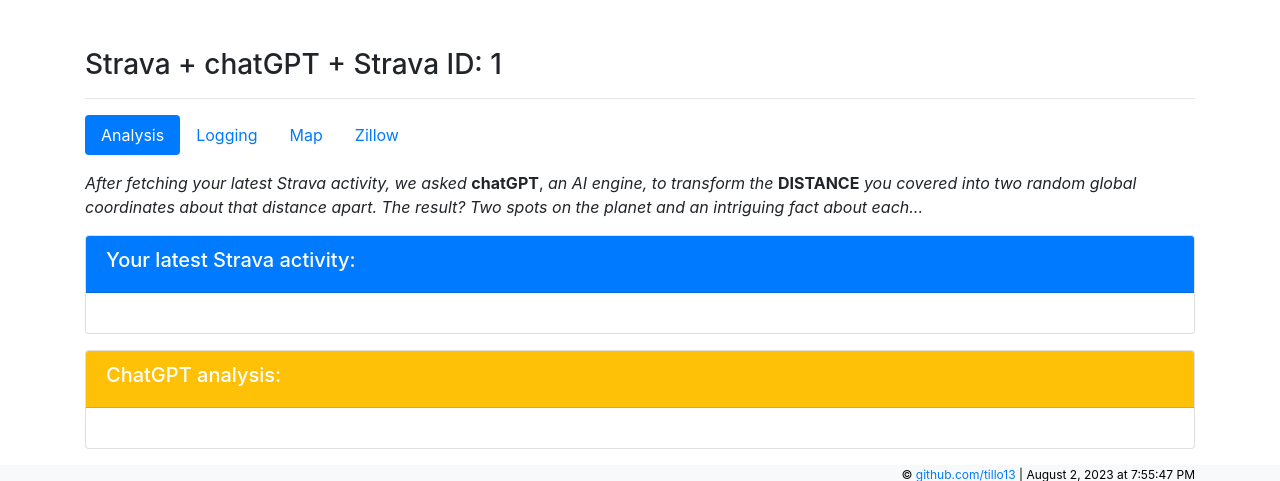
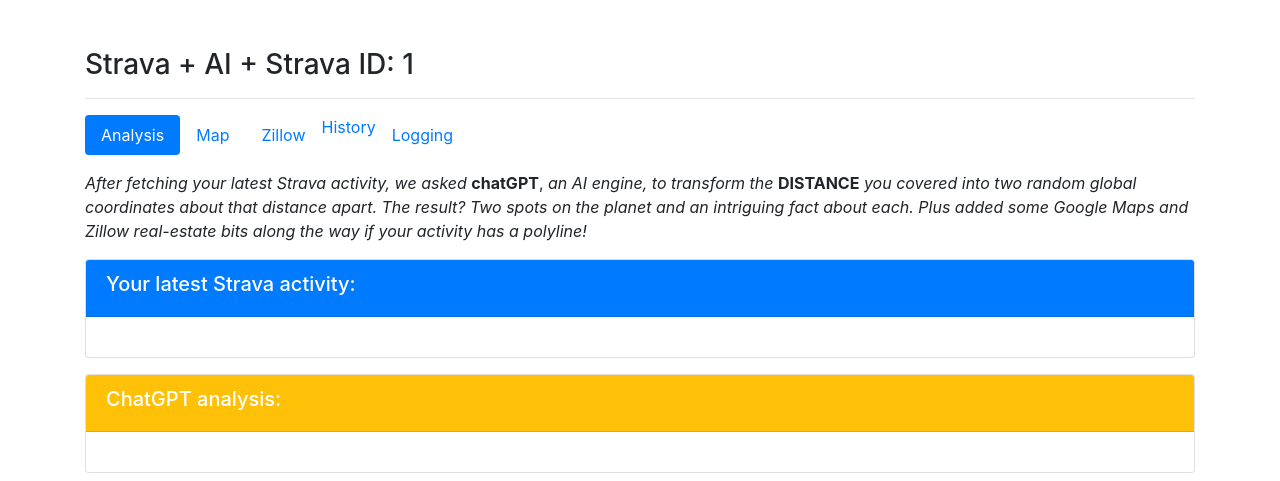
Before and after one commit to tillo13/gcp-strava, a Flask app: template templates/response.html in a window 1280 px wide. Shown: the part 44-525 px from the top of the page. Run offline with Flask 2, Linux system fonts and the light colour scheme; the template is opened without the code that fills it: most values are stand-ins (such as "Sample title", 1, 10 or a date in 2020); some libraries are stand-ins or nearby versions.

Commit message:
added history tab

```diff
--- a/main.py
+++ b/main.py
@@ -52,6 +52,32 @@
 def map(map_name):
     return send_from_directory('/tmp', map_name)
 
+@app.route('/history')
+def history():
+
+  print("Before get_activities call, set activities to blank...")
+  activities = []
+  print("Attempt to get access token...")
+  access_token = session.get('access_token')
+  if access_token is None:
+    print("No access token found in session")
+    return redirect('/')
+  print("Access token:", access_token)
+
+  try:
+    print("Before get_activities call, set activities to blank...")
+    activities = []
+    activities = strava_utils.get_activities(session['access_token'], 50)
+  except Exception as e:
+      print("Error getting activities from strava_util /history path: ", e)
+  print("After get_activities call...")
+
+  activity_ids = [activity['id'] for activity in activities]
+
+  logger.info(f"Fetched {len(activity_ids)} activity IDs: {activity_ids}")
+  logger.info(f"Rendering with activity_ids: {activity_ids}")
+  return render_template('history.html', activity_ids=activity_ids)
+
 # Home endpoint to serve the login link for Strava
 @app.route('/', methods=['GET', 'POST'])
 def home():
@@ -61,6 +87,7 @@
 
     if request.method == 'POST':
         model_choice = request.form.get('model_choice')
+        logger.info(f"Model choice: {model_choice}")
         return redirect(f'/login?model_choice={model_choice}')
 
     # We use Jinja2's templating engine which comes with Flask.
@@ -152,6 +179,7 @@
     model_choice=request.args.get('model_choice')
     strava_time = 0  # Initialize strava_time
     db_time = 0  # Initialize db_time
+    zillow_time = 0 # Initialize zillow_time
     #this is just the default messages on the response.html page
     messages = []
     #set values to put in the "logging tab"
@@ -235,7 +263,7 @@
         strava_time = strava_auth_end - strava_auth_start
 
         # Attempt to save tokens and user details in database
-        logging_messages.append('6. Query Database: Attempting...')
+        logging_messages.append('6. Query GCP Postgres: Attempting...')
 
         # Timestamp before database process starts
         db_start = time.time()
@@ -254,11 +282,12 @@
             db_end = time.time()
             # Store DB operation time in a variable.
             db_time = db_end - db_start
-            logging_messages.append(f'7. Save to Database: Success! pk_id = {pk_id}, and total_refresh_checks={total_refresh_checks}')
+            logging_messages.append(f'7. Save to GCP Database: Success! pk_id = {pk_id}, and total_refresh_checks={total_refresh_checks}')
 
             # fetch the activities
             try:
-                activities = strava_utils.get_activities(access_token)
+                #for this first query, just get the latest 1
+                activities = strava_utils.get_activities(access_token,1)
             except Exception as e:
                 # Handle any exceptions that arise from fetching the activities
                 messages.append(f"Error occurred while fetching activities: {str(e)}")
@@ -292,9 +321,16 @@
 
             # Prepare the HTML and Bootstrap template
             map_file = None
+            # Timestamp before Zillow process starts
+            zillow_start = time.time()
+
             zillow_return_1 = None
             zillow_return_2 = None
             try:
+                #generate the google map file:
+                map_file, _ = generate_map(summary_polyline)
+
+                #generate the zillow lists
                 zillow_return_1 = get_zillow_info_1(ZILLOW_SERVER_TOKEN, summary_polyline)
                 zillow_return_2 = get_zillow_info_2(ZILLOW_SERVER_TOKEN, summary_polyline)
                 session['zillow_return_1'] = zillow_return_1
@@ -305,6 +341,12 @@
 
             app.logger.info(f"zillow_return_1: {zillow_return_1}")
             app.logger.info(f"zillow_return_2: {zillow_return_2}")
+
+            # Timestamp right after Zillow process
+            zillow_end = time.time()
+            zillow_time = zillow_end - zillow_start
+            logging_messages.append(f'8. Query Zillow: Success! (Zillow process took {zillow_time} seconds)')
+
             return render_template('response.html', messages=messages, logging_messages=logging_messages, activities=activities, activity_id=activity_id, summary_polyline=summary_polyline, map_file=map_file, zillow_return_1=zillow_return_1, zillow_return_2=zillow_return_2)
 
     except requests.exceptions.Timeout:
@@ -331,6 +373,7 @@
                 f'Strava: {round(strava_time, 3)} seconds.',
                 f'Google Cloud SQL: {round(db_time, 3)} seconds.',
                 f'OpenAI/ChatGPT: {round(chatgpt_time, 3)} seconds.',
+                f'Zillow: {round(zillow_time, 3)} seconds.',
                 f'Total time: {round(time.time() - start_time, 3)} seconds.',
             ]
 
--- a/templates/about.html
+++ b/templates/about.html
@@ -32,6 +32,6 @@
 
 <h3>The Source Code and More</h3>
 
-<p>If you're interested in diving even deeper into how this application works, the full codebase is documented and available on <a href="https://github.com/tillo13/gcp-strava" target="_blank">GitHub</a>. If you have questions or suggestions on next steps, don't hesitate to create an issue or a pull request – your contributions are welcome!</p>
+<p>If you're interested in diving even deeper into how this application works, the full codebase is documented and available on <a href="https://github.com/tillo13/gcp-strava" target="_blank">my gcp-strava Github folder</a>. If you have questions or suggestions on next steps, don't hesitate to create an issue or a pull request – your contributions are welcome!</p>
 
 {% endblock %}
--- a/templates/default.html
+++ b/templates/default.html
@@ -76,5 +76,6 @@
 <script src="https://code.jquery.com/jquery-3.2.1.slim.min.js"></script>
 <script src="https://cdnjs.cloudflare.com/ajax/libs/popper.js/1.12.9/umd/popper.min.js"></script>
 <script src="https://maxcdn.bootstrapcdn.com/bootstrap/4.0.0/js/bootstrap.min.js"></script>
+
 </body>
 </html>
--- /dev/null
+++ b/templates/history.html
@@ -0,0 +1,6 @@
+{% extends "default.html" %}
+
+{% block content %}
+    <h3>Recent Activity IDs</h3>
+    <pre>{{ activity_ids }}</pre>
+{% endblock %}
--- a/templates/home.html
+++ b/templates/home.html
@@ -1,7 +1,7 @@
 {% extends "default.html" %}
 
 {% block content %}
-  <h3>Strava + ChatGPT</h3>
+  <h3>Strava + AI</h3>
 
   <!-- If user is authenticated, show success message and Revoke access button otherwise show Connect button and more options. -->
   {% if 'authenticated' in session and session['authenticated'] %}
--- a/templates/profile.html
+++ b/templates/profile.html
@@ -22,7 +22,7 @@
                 <a class="nav-link active" id="profile-tab" data-toggle="pill" href="#profile" role="tab" aria-controls="profile" aria-selected="true">Profile</a>
             </li>
             <li class="nav-item" role="presentation">
-                <a class="nav-link" id="activity-tab" data-toggle="pill" href="#activity" role="tab" aria-controls="activity" aria-selected="false">Activity</a>
+                <a class="nav-link" id="stats-tab" data-toggle="pill" href="#stats" role="tab" aria-controls="stats" aria-selected="false">Stats</a>
             </li>
             <li class="nav-item" role="presentation">
                 <a class="nav-link" id="equipment-tab" data-toggle="pill" href="#equipment" role="tab" aria-controls="equipment" aria-selected="false">Equipment</a>
@@ -48,10 +48,10 @@
                     </div>
                 </div>
             </div>
-            <div class="tab-pane fade" id="activity" role="tabpanel" aria-labelledby="activity-tab">
+            <div class="tab-pane fade" id="stats" role="tabpanel" aria-labelledby="stats-tab">
                 <div class="card mb-3">
                     <div class="card-header bg-lightorange text-white">
-                        <h5>Activity Information:</h5>
+                        <h5>stats Information:</h5>
                     </div>
                     <div class="card-body">
                         <p><strong>Blocked:</strong> {{ 'Yes' if profile.blocked else 'No' }}</p>
--- a/templates/response.html
+++ b/templates/response.html
@@ -1,7 +1,7 @@
 {% extends "default.html" %}
 
 {% block content %}
-    <h3>Strava + chatGPT + Strava ID: {{activity_id}}</h3>
+    <h3>Strava + AI + Strava ID: {{activity_id}}</h3>
 
     <hr />
     <ul class="nav nav-pills mb-3" id="pills-tab" role="tablist">
@@ -9,13 +9,16 @@
             <a class="nav-link active" id="analysis-tab" data-toggle="pill" href="#analysis" role="tab" aria-controls="analysis" aria-selected="true">Analysis</a>
         </li>
         <li class="nav-item" role="presentation">
-            <a class="nav-link" id="logging-tab" data-toggle="pill" href="#logging" role="tab" aria-controls="logging" aria-selected="false">Logging</a>
-        </li>
-        <li class="nav-item" role="presentation">
             <a class="nav-link" id="map-tab" data-toggle="pill" href="#map" role="tab" aria-controls="map" aria-selected="false">Map</a>
         </li>
         <li class="nav-item" role="presentation">
             <a class="nav-link" id="zillow-tab" data-toggle="pill" href="#zillow" role="tab" aria-controls="zillow" aria-selected="false">Zillow</a>
+        </li>
+        <li class="nav-item" role="presentation">
+            <a href="/history">History</a>
+        </li>
+        <li class="nav-item" role="presentation">
+            <a class="nav-link" id="logging-tab" data-toggle="pill" href="#logging" role="tab" aria-controls="logging" aria-selected="false">Logging</a>
         </li>
     </ul>
     <div class="tab-content" id="pills-tabContent">
@@ -24,7 +27,7 @@
 
             <!-- Welcome message -->
             <div class="mb-3">
-                <p><em>After fetching your latest Strava activity, we asked</em> <strong>chatGPT</strong>, <em>an AI engine, to transform the</em> <strong>DISTANCE</strong> <em>you covered into two random global coordinates about that distance apart. The result? Two spots on the planet and an intriguing fact about each...</em></p>
+                <p><em>After fetching your latest Strava activity, we asked</em> <strong>chatGPT</strong>, <em>an AI engine, to transform the</em> <strong>DISTANCE</strong> <em>you covered into two random global coordinates about that distance apart. The result? Two spots on the planet and an intriguing fact about each.  Plus added some Google Maps and Zillow real-estate bits along the way if your activity has a polyline!</em></p>
             </div>
 
             <!-- Strava activity card -->
@@ -58,20 +61,6 @@
                 </div>
             </div>
         </div>
-
-        <div class="tab-pane fade" id="logging" role="tabpanel" aria-labelledby="logging-tab">
-            <dl class="row">
-                {% for message in logging_messages %}
-                    {% if ':' in message %}
-                        <dt class="col-md-3">{{ message.split(":")[0]|safe }}:</dt>
-                        <dd class="col-md-9">{{ message.split(":")[1:]|join(':')|safe }}</dd>
-                    {% else %}
-                        <dt class="col-md-12"><strong>{{ message|safe }}</strong></dt>
-                    {% endif %}
-                {% endfor %}
-            </dl>
-        </div>
-
         <div class="tab-pane fade" id="map" role="tabpanel" aria-labelledby="map-tab">
             <p>Your activity in Google Maps...</p>
             {% if summary_polyline != "N/A" %}
@@ -88,10 +77,48 @@
             <pre>{{ activities | tojson(4) }}</pre>
         </div>
         <div class="tab-pane fade" id="zillow" role="tabpanel" aria-labelledby="zillow-tab">
-            <p>Result from the Zillow API...</p>
+            <h5>Polyline only results from the Zillow API...</h5>
             <pre>{{ zillow_return_1 }}</pre>
-            <p>Second Result from the Zillow API...</p>
+                {% if zillow_return_1['bundle'] %}
+                {% for item in zillow_return_1['bundle'] %}
+                    <p><strong>Zillow URL:</strong> <a href="{{ item['zillowUrl'] }}" target="_blank">{{ item['zillowUrl'] }}</a></p>
+                    <p><strong>Address:</strong> {{ item['address'] }}</p>
+                    <p><strong>Zestimate:</strong> ${{ item['zestimate'] }}</p>
+                    <hr>
+                {% endfor %}
+            {% else %}
+                <p>No data</p>
+            {% endif %}
+
+            <h5>Single Lat/Long within 25k(test) mile radius Zillow API (5 results)...</h5>
             <pre>{{ zillow_return_2 }}</pre>
+            {% if zillow_return_2['bundle'] %}
+                {% for item in zillow_return_2['bundle'] %}
+                    <p><strong>Zillow URL:</strong> <a href="{{ item['zillowUrl'] }}" target="_blank">{{ item['zillowUrl'] }}</a></p>
+                    <p><strong>Address:</strong> {{ item['address'] }}</p>
+                    <p><strong>Zestimate:</strong> ${{ item['zestimate'] }}</p>
+                    <p><strong>Distance From Lat/Long:</strong> {{ item['distanceFrom'] }} miles</p>
+                    <hr>
+                {% endfor %}
+            {% else %}
+                <p>No data</p>
+            {% endif %}
+        </div>
+        <div class="tab-pane fade" id="history" role="tabpanel" aria-labelledby="history-tab">
+            <h3>Recent Activity IDs</h3>
+              <pre>{{ activity_ids }} </pre>
+        </div>
+        <div class="tab-pane fade" id="logging" role="tabpanel" aria-labelledby="logging-tab">
+            <dl class="row">
+                {% for message in logging_messages %}
+                    {% if ':' in message %}
+                        <dt class="col-md-3">{{ message.split(":")[0]|safe }}:</dt>
+                        <dd class="col-md-9">{{ message.split(":")[1:]|join(':')|safe }}</dd>
+                    {% else %}
+                        <dt class="col-md-12"><strong>{{ message|safe }}</strong></dt>
+                    {% endif %}
+                {% endfor %}
+            </dl>
         </div>
     </div>
 {% endblock %}
--- a/zillow_utils.py
+++ b/zillow_utils.py
@@ -28,7 +28,7 @@
     if encoded_polyline and encoded_polyline.strip():
         decoded_polyline = polyline.decode(encoded_polyline)
 
-        url = f"https://api.bridgedataoutput.com/api/v2/zestimates_v2/zestimates?access_token={access_token}&limit=10&near={decoded_polyline[0][1]},{decoded_polyline[0][0]}&radius=100"
+        url = f"https://api.bridgedataoutput.com/api/v2/zestimates_v2/zestimates?access_token={access_token}&limit=5&near={decoded_polyline[0][1]},{decoded_polyline[0][0]}&radius=20000"
         response = requests.get(url)
 
         if response.status_code == 200:
```
Also changed, not shown: strava_utils.py (+11 -2 lines).
